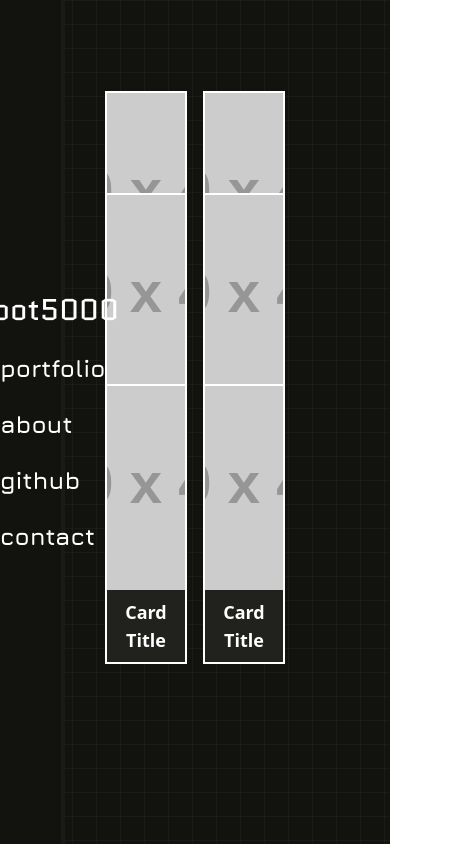
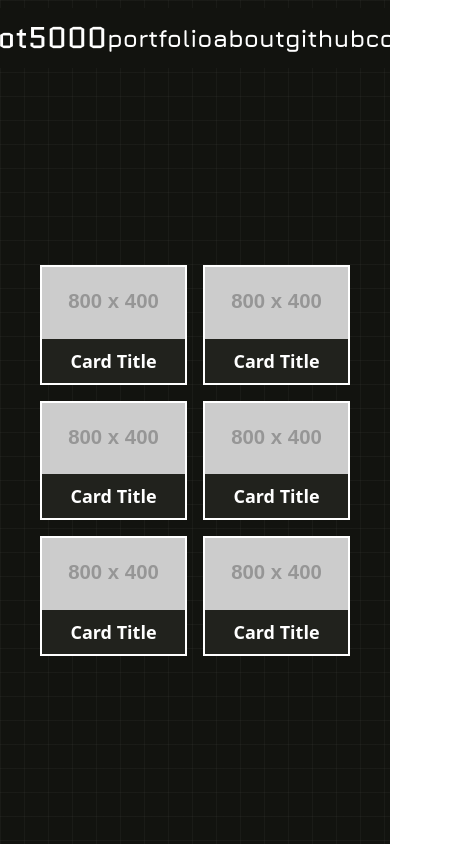
Before and after one commit to kenbot5000/portfolio, a Vue app: page / in a window 390 px wide. Shown: the whole page, 460 px wide, since content can reach past the window. Built offline with nearby package versions, Linux system fonts and the light colour scheme.

Commit message:
feat: add responsiveness to main page

```diff
--- a/package.json
+++ b/package.json
@@ -8,6 +8,7 @@
   },
   "scripts": {
     "dev": "vite",
+    "host": "vite --host",
     "build": "vite build",
     "preview": "vite preview",
     "lint": "eslint . --fix",
--- a/src/App.vue
+++ b/src/App.vue
@@ -8,20 +8,24 @@ import DisplayCard from '@/components/DisplayCard.vue';
     class="
     main
     flex
+    flex-col
+    sm:flex-row
   bg-[#12130F]
-    h-screen
     inset-0
-    w-full
+    w-screen
+    min-h-screen
     bg-[linear-gradient(to_right,#80808012_1px,transparent_1px),linear-gradient(to_bottom,#80808012_1px,transparent_1px)]
     bg-[size:24px_24px]"
   >
-    <MainNavbar class="w-1/6" />
-    <div class="max-w-4/6 grid grid-rows-2 grid-cols-2 xl:grid-cols-3 items-center mx-auto px-10 py-45 gap-x-4">
-      <DisplayCard
-        v-for="i in 6"
-        :key="i"
-        title="Card Title"
-      />
+    <MainNavbar />
+    <div class="my-auto max-w-full">
+      <div class="grid grid-rows-2 grid-cols-2 xl:grid-cols-3 items-center mx-auto px-10 py-45 gap-x-4 gap-y-4">
+        <DisplayCard
+          v-for="i in 6"
+          :key="i"
+          title="Card Title"
+        />
+      </div>
     </div>
   </div>
 </template>
--- a/src/components/DisplayCard.vue
+++ b/src/components/DisplayCard.vue
@@ -8,7 +8,7 @@
       class="
       bg-[#21221D]
       w-full
-      h-70
+      max-h-70
       my-auto
       border-white
       border-2
--- a/src/components/navbar/MainNavbar.vue
+++ b/src/components/navbar/MainNavbar.vue
@@ -12,28 +12,32 @@ const navItems = [
 <template>
   <div
     class="
-      min-h-screen
-      max-h-screen
+      max-w-full
+      sm:min-h-screen
+      sm:max-h-screen
+      sm:w-150
       bg-[#12130F]
       font-jura
       text-white
       my-auto
-      absolute
+      sticky
+      top-0
+      sm:left-0
       border-solid
-      border-r-4
+      sm:border-r-4
       border-[#80808012]
    "
   >
     <div
       class="
         flex
-        flex-col
+        sm:flex-col
         justify-center
         items-center
         text-2xl
         font-bold
-        min-h-screen
-        max-h-screen
+        sm:min-h-screen
+        sm:max-h-screen
       "
     >
       <div class="text-3xl py-3 font-quantico font-normal">
```
